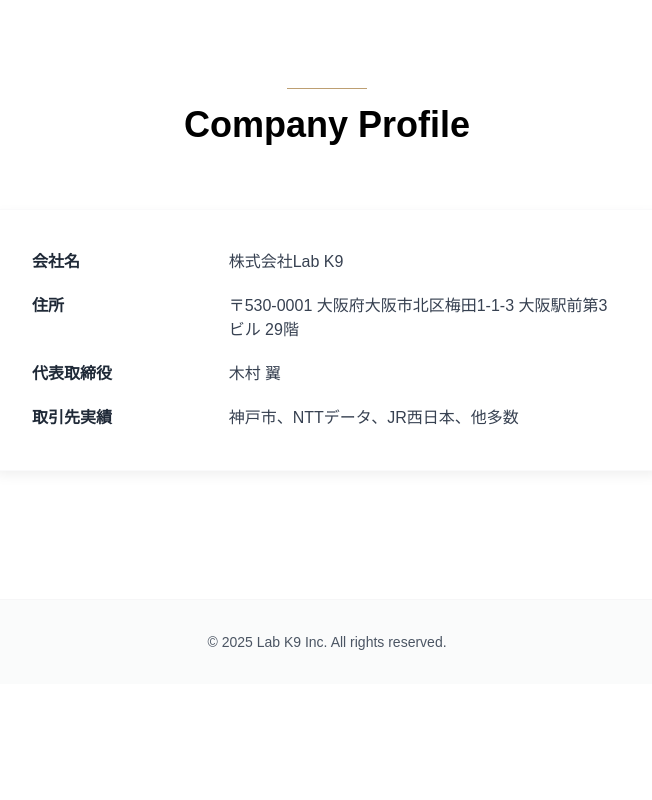
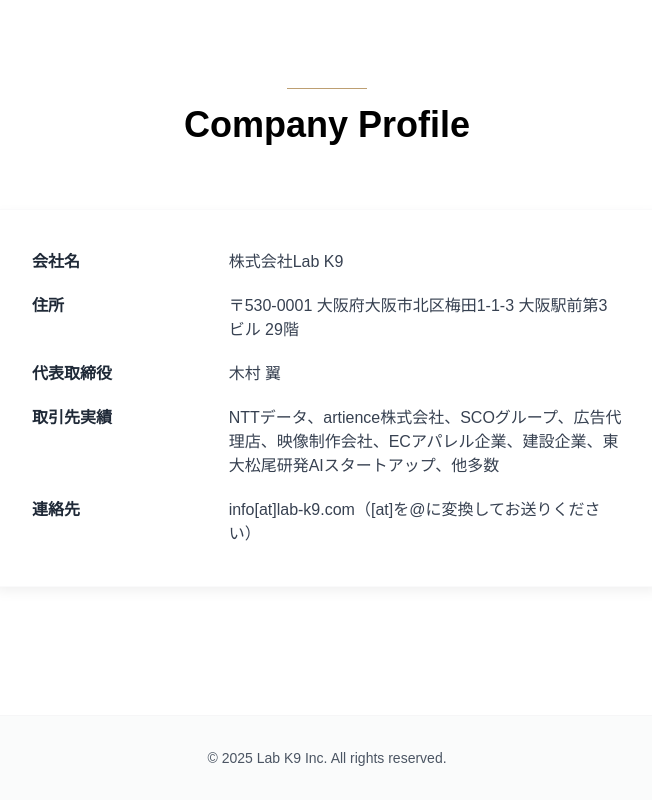
Before and after one commit to tsubasakimura-k9/Lab-K9-corporate-page, a Next.js app: page / in a window 1280 px wide. Shown: the part 1894-2694 px from the top of the page, without its empty margins (313-965 px from the left). Before the commit the page ends 2578 px from the top, so only its background shows below. Built offline with nearby package versions, Linux system fonts and the light colour scheme.

Commit message:
Add contact information to Company Profile section

```diff
--- a/app/page.tsx
+++ b/app/page.tsx
@@ -304,7 +304,8 @@ export default function HomePage() {
                   { label: "会社名", value: "株式会社Lab K9" },
                   { label: "住所", value: "〒530-0001 大阪府大阪市北区梅田1-1-3 大阪駅前第3ビル 29階" },
                   { label: "代表取締役", value: "木村 翼" },
-                  { label: "取引先実績", value: "神戸市、NTTデータ、JR西日本、他多数" },
+                  { label: "取引先実績", value: "NTTデータ、artience株式会社、SCOグループ、広告代理店、映像制作会社、ECアパレル企業、建設企業、東大松尾研発AIスタートアップ、他多数" },
+                  { label: "連絡先", value: "info[at]lab-k9.com（[at]を@に変換してお送りください）" },
                 ].map((item) => (
                   <li key={item.label} className="flex flex-col sm:flex-row">
                     <span className="w-full sm:w-1/3 font-semibold text-gray-800 mb-1 sm:mb-0">{item.label}</span>
```
